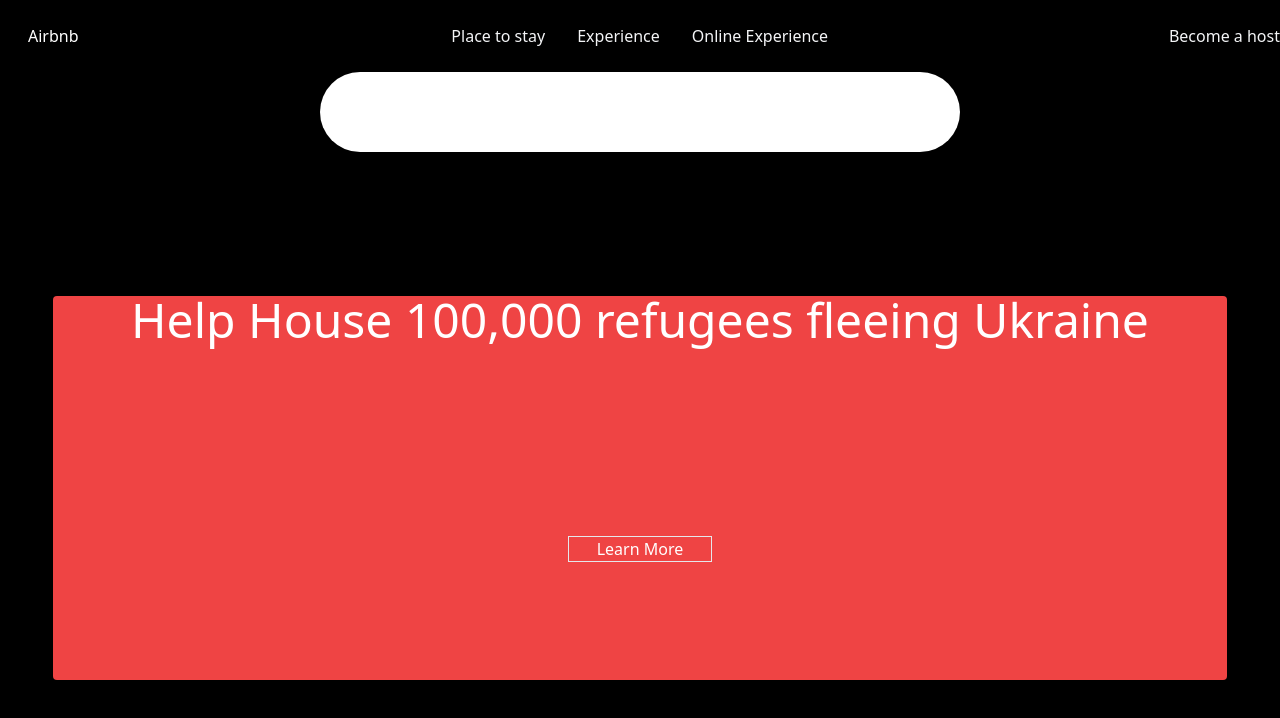
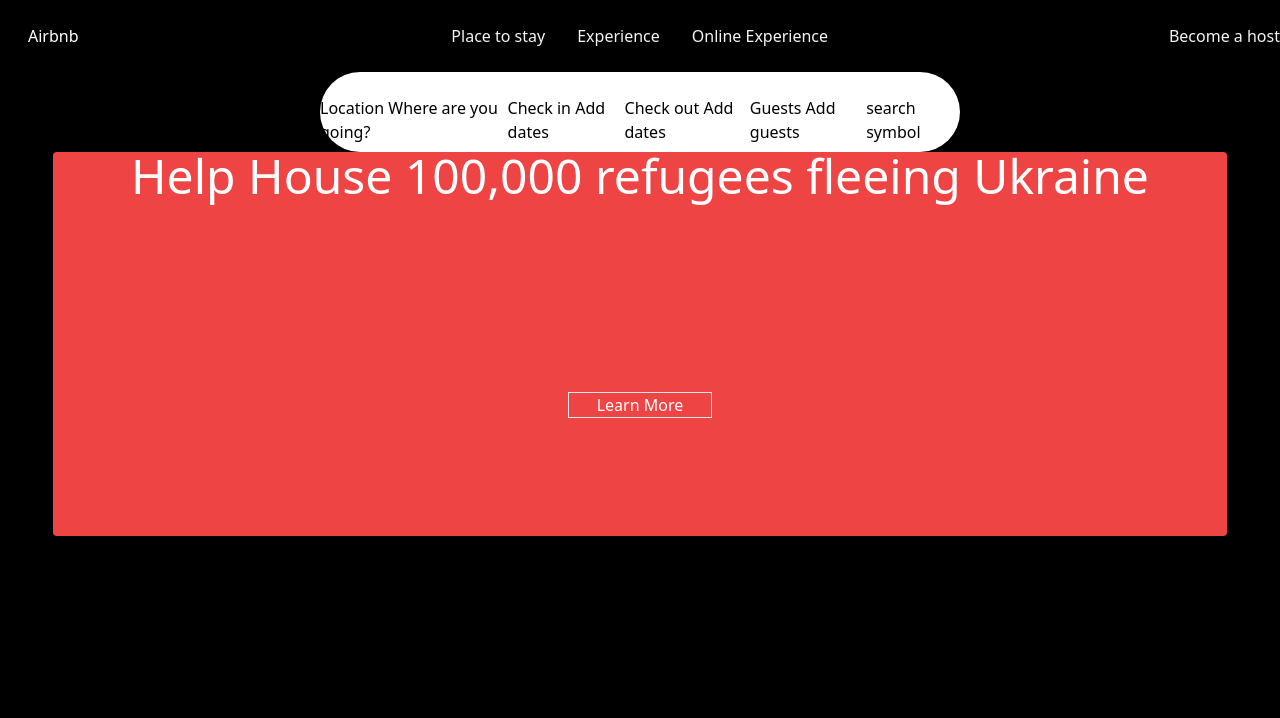
Before and after one commit to Tavarge/airbnb, a plain HTML site: page index.html in a window 1280 px wide. Drawn offline with nearby package versions, Linux system fonts and the light colour scheme.

Commit message:
words included

```diff
--- a/index.html
+++ b/index.html
@@ -36,15 +36,17 @@
 
         </nav>
         <!-- form -->
-        <section class="w-1/2 mx-auto h-20 rounded-full bg-white"></section> <br>
+        <section class="w-1/2 mx-auto h-20 rounded-full bg-white"><br>
+        <!-- call to action -->
         <div class="table-row">
-            <div class="table-cell...">Location   Where are you going?</div>
-            <div class="table-cell...">Check in   Add dates</div>
-            <div class="table-cell...">Check out  Add dates</div>
-            <div class="table-cell...">Guests  Add guests</div>
-            <div class="table cell...">search symbol</div>
+            <div class="table-cell text-left...">Location   Where are you going?</div>
+            <div class="table-cell text-left...">Check in   Add dates</div>
+            <div class="table-cell text-left...">Check out  Add dates</div>
+            <div class="table-cell text-left...">Guests  Add guests</div>
+            <div class="table cell text-left...">search symbol</div>
         </div>
-        <!-- call to action -->
+        </section>
+    </body>
         <main class="bg-red-500 h-96 w-11/12 mx-auto rounded">
             <h1 class="text-center space-y-5 text-white text-5xl flex justify-center item-center align-middle mx-auto h-60">Help House 100&#44;000 refugees fleeing Ukraine</h1>
             <h1 class="align-middle hover:align-top"></h1>
```
